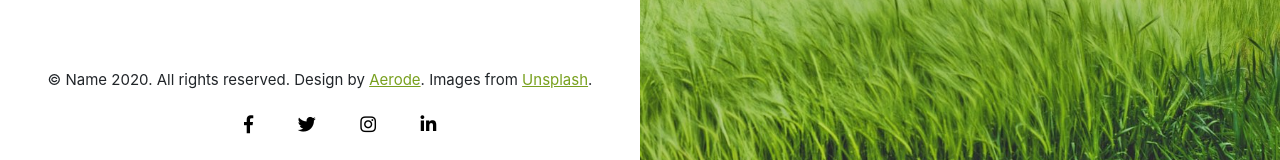
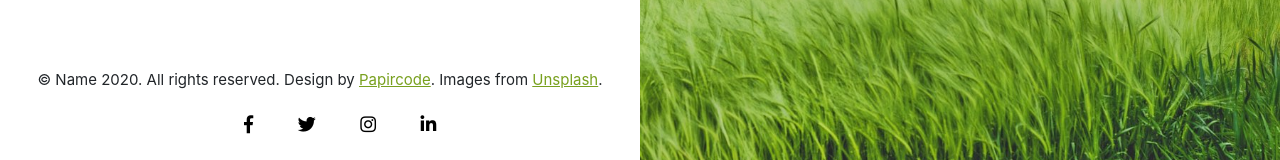
Before and after one commit to samuelryc/evora, a plain HTML site: page index.html in a window 1280 px wide. Shown: the part 617-777 px from the top of the page. Drawn offline with Linux system fonts and the light colour scheme.

Commit message:
Update index.html

```diff
--- a/index.html
+++ b/index.html
@@ -93,7 +93,7 @@
                 <footer class="sticky-bottom">
                     <div class="copyright">
                         <p>
-                            &copy Name 2020. All rights reserved. Design by <a href="https://aerode.ca" target="_blank">Aerode</a>. Images from <a href="https://unsplash.com" target="_blank">Unsplash</a>.
+                            &copy Name 2020. All rights reserved. Design by <a href="https://papircode.com" target="_blank">Papircode</a>. Images from <a href="https://unsplash.com" target="_blank">Unsplash</a>.
                         </p>
                     </div>
                     <div class="social-medias">
```
